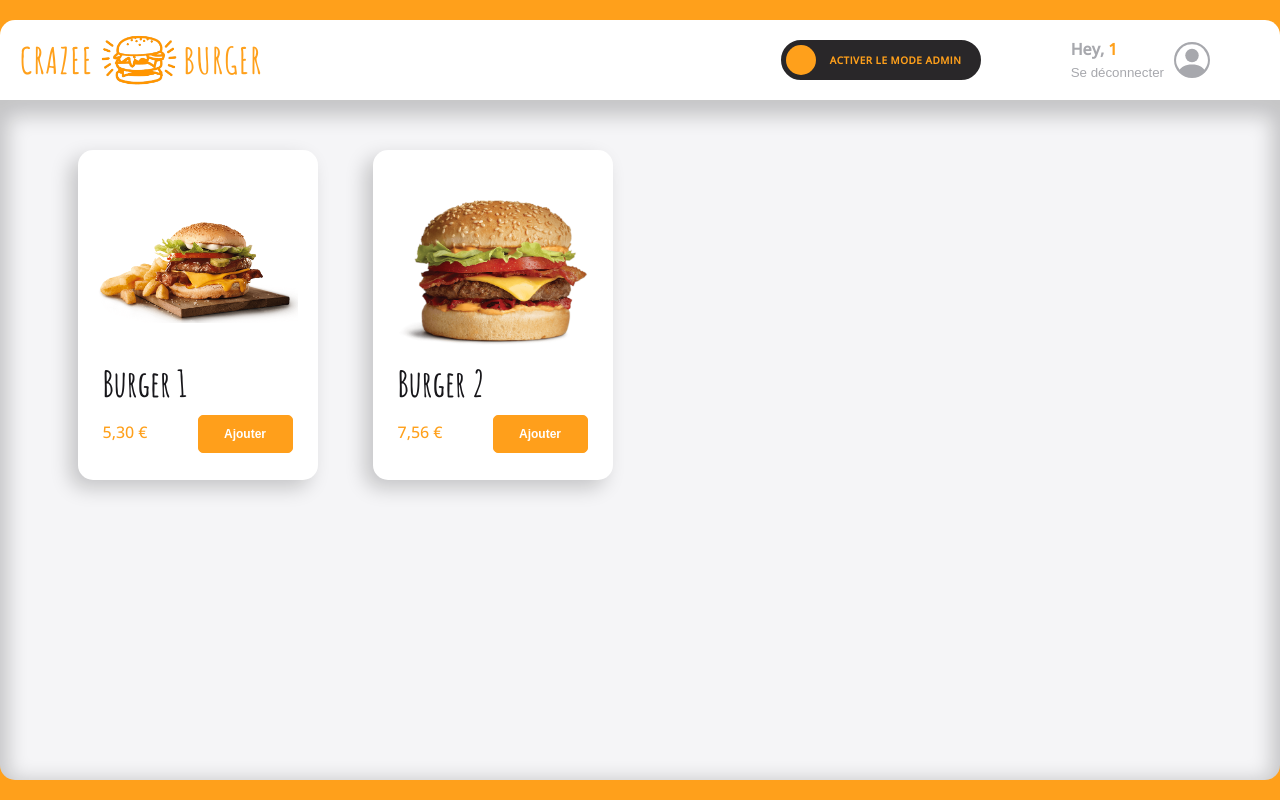
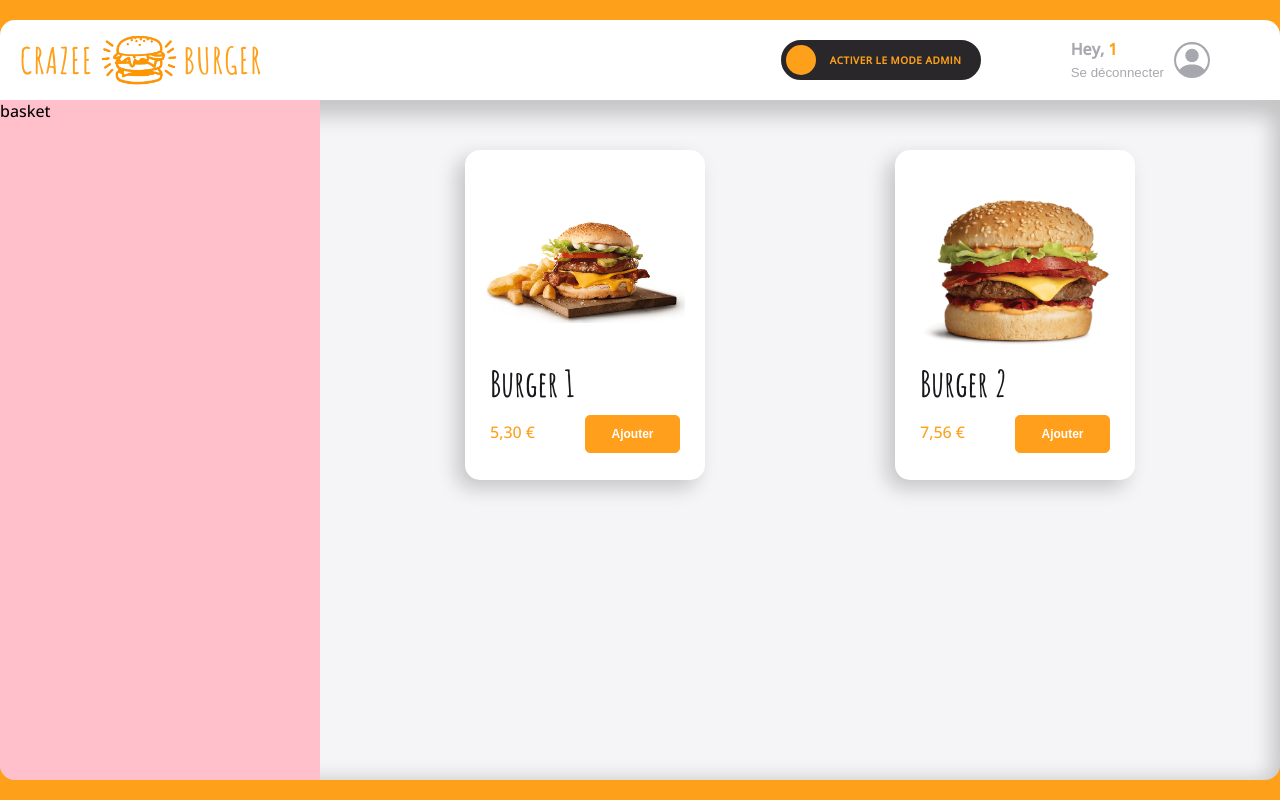
Before and after one commit to Mart95Dev/burger, a React (Create React App) app: page /order/1 in a window 1280 px wide. Built offline with nearby package versions, Linux system fonts and the light colour scheme.

Commit message:
✨ F10: MAIN> restore basket column on display of Main

```diff
--- a/src/components/pages/order/Main/Main.js
+++ b/src/components/pages/order/Main/Main.js
@@ -3,7 +3,7 @@ import PanelContext from "../../../context/OrderContext";
 import styled from "styled-components";
 import { theme } from "../../../../theme/index";
 import Menu from "./Panel/menu/Menu";
-// import Basket from "./Basket";
+import Basket from "./Basket";
 
 import Admin from "./Panel/Admin";
 
@@ -12,7 +12,7 @@ export default function Main() {
 
   return (
     <MainStyled>
-      {/* <Basket /> */}
+      <Basket />
       <Menu />
       {isModeAdmin ? <Admin /> : ""}
     </MainStyled>
@@ -26,8 +26,8 @@ const MainStyled = styled.div`
   box-shadow: 0px 8px 20px 8px rgba(0, 0, 0, 0.2) inset;
   border-radius: 0px 0px 15px 15px;
   display: grid;
-  /* grid-template-columns: 25% 1fr; */
-  grid-template-columns: 1fr;
+  grid-template-columns: 25% 1fr;
+  /* grid-template-columns: 1fr; */
   overflow-x: hidden;
   overflow: hidden;
 `;
--- a/src/components/pages/order/Main/Panel/Admin.js
+++ b/src/components/pages/order/Main/Panel/Admin.js
@@ -20,7 +20,7 @@ export default Admin;
 
 const AdminStyled = styled.div`
   display: grid;
-  /* grid-column-start: 2; */
+  grid-column-start: 2;
 
   position: absolute;
   z-index: 2;
--- a/src/components/pages/order/Main/Panel/menu/Menu.js
+++ b/src/components/pages/order/Main/Panel/menu/Menu.js
@@ -42,8 +42,9 @@ export default Menu;
 const MenuStyled = styled.div`
   background: $(theme.colors.background_white);
   display: grid;
-  grid-template-columns: repeat(4, 1fr);
-  grid-template-columns: repeat(auto-fit, minmax(300px,1fr))
+
+  /* grid-template-columns: repeat(4, 1fr); */
+  grid-template-columns: repeat(auto-fit, minmax(300px, 1fr));
   grid-row-gap: 60px;
   padding: 50px 50px 150px;
   justify-items: center;
```
